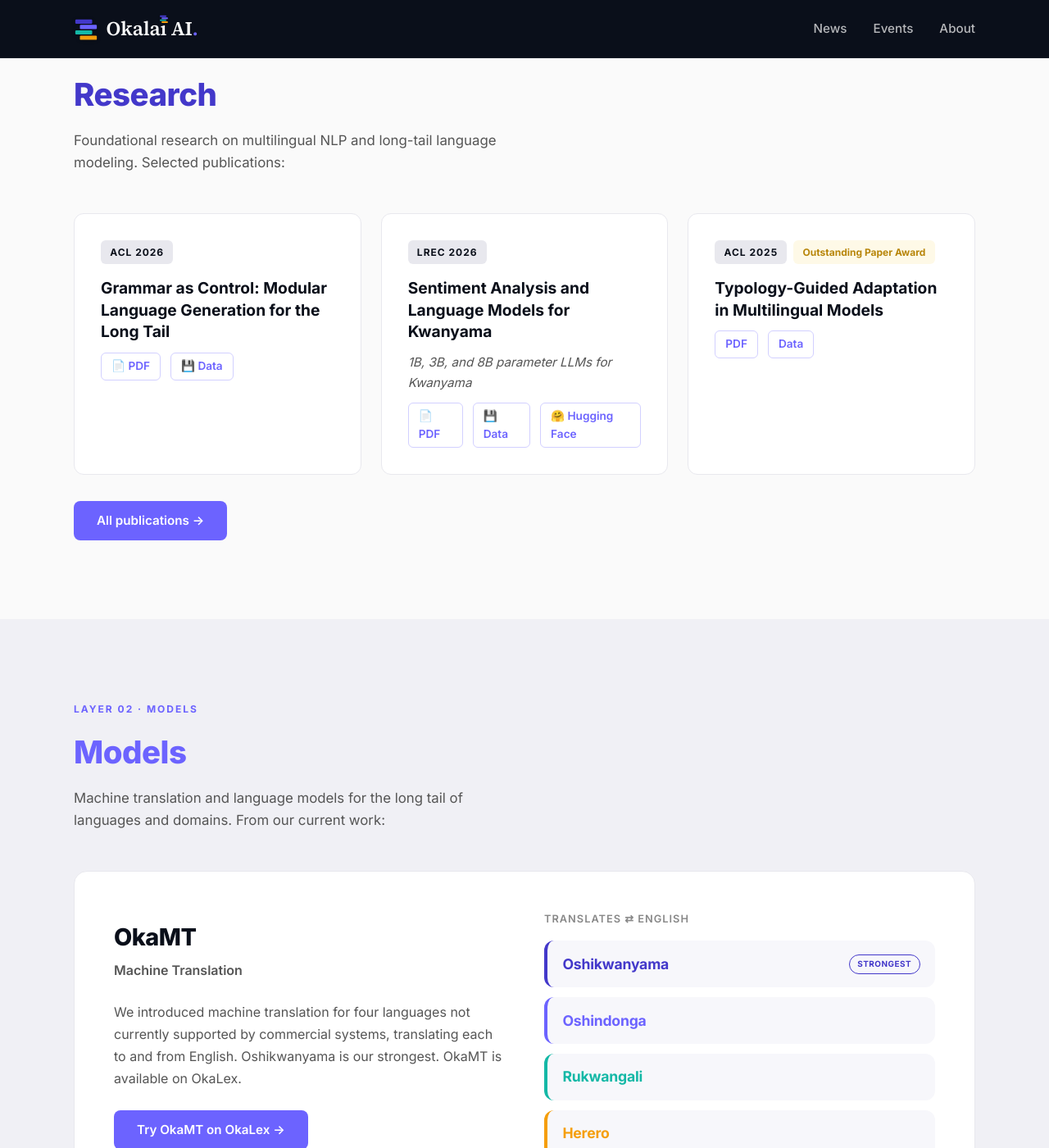
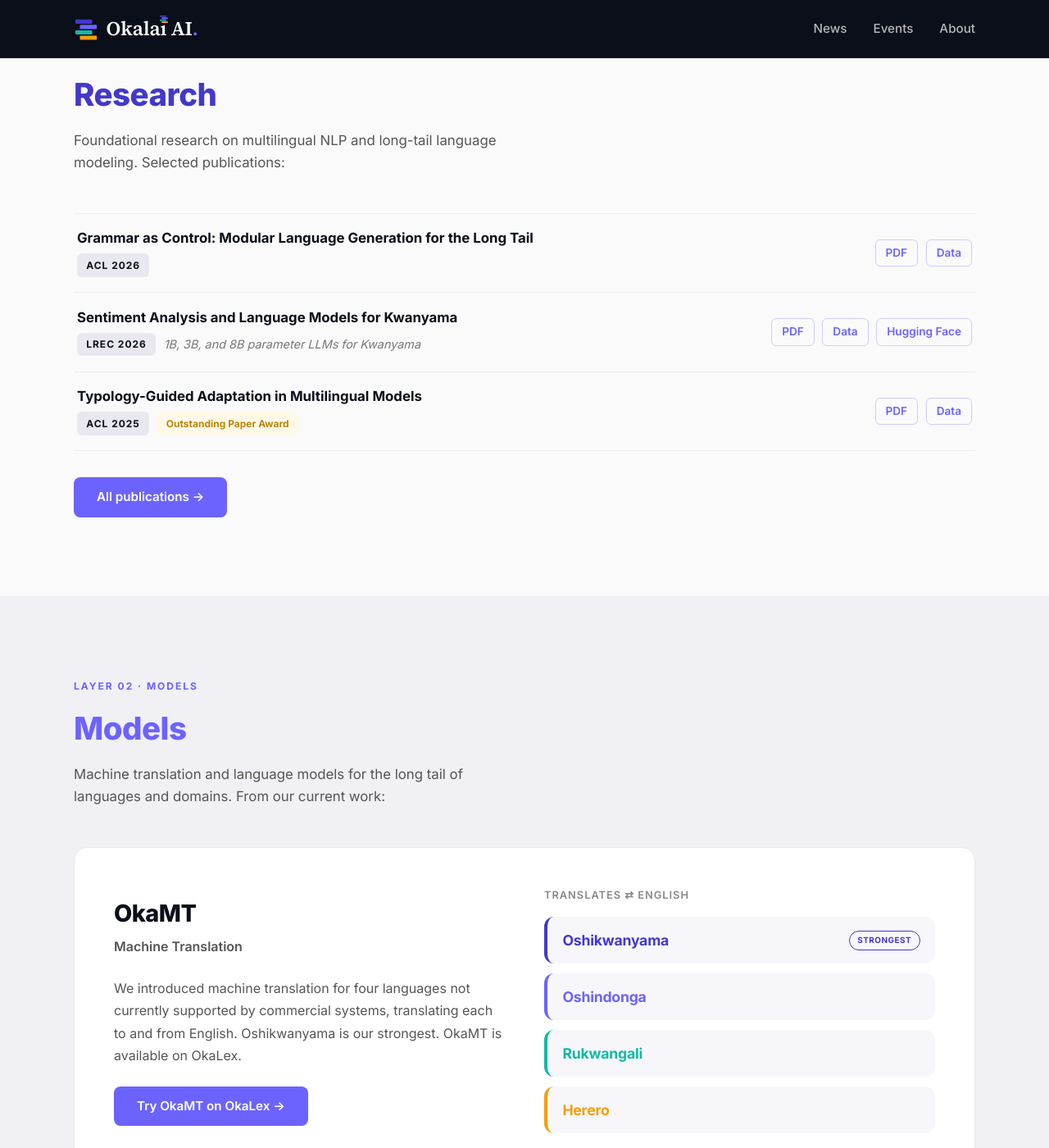
Before and after one commit to okalai-ai/okalai-site, a Jekyll site: the page built from index.md, in a window 1280 px wide and 1400 px high, scrolled down 963 px. Shown: the whole window at 82% size. Built offline with Jekyll 4.4.1, drawn with Linux system fonts in a browser that asks for light colours; some of the changed text lies outside the part shown.

```diff
--- a/assets/css/style.css
+++ b/assets/css/style.css
@@ -399,30 +399,34 @@ a {
 }
 
 /* === Paper Cards === */
-.papers {
-  display: grid;
-  grid-template-columns: repeat(auto-fit, minmax(320px, 1fr));
-  gap: 1.5rem;
+.paper-list {
+  border-top: 1px solid #ececf2;
 }
 
-.paper-card {
-  background: white;
-  border-radius: 12px;
-  padding: 2rem;
-  border: 1px solid #e8e8ee;
-  transition: transform 0.2s, box-shadow 0.2s;
+.paper-row {
+  display: flex;
+  align-items: center;
+  justify-content: space-between;
+  gap: 1.5rem 2rem;
+  padding: 1.15rem 0.25rem;
+  border-bottom: 1px solid #ececf2;
+  transition: background 0.15s;
 }
 
-.paper-card:hover {
-  transform: translateY(-3px);
-  box-shadow: 0 12px 40px rgba(0, 0, 0, 0.08);
+.paper-row:hover {
+  background: #fafafd;
 }
 
-.paper-venue {
+.paper-main {
+  flex: 1;
+  min-width: 0;
+}
+
+.paper-meta {
   display: flex;
   align-items: center;
-  gap: 0.5rem;
-  margin-bottom: 1rem;
+  gap: 0.6rem;
+  margin-top: 0.4rem;
   flex-wrap: wrap;
 }
 
@@ -448,19 +452,28 @@ a {
   border-radius: 6px;
 }
 
-.paper-card h3 {
-  font-size: 1.2rem;
+.paper-title {
+  font-size: 1.05rem;
   font-weight: 700;
   line-height: 1.4;
-  margin-bottom: 0.75rem;
+  margin: 0;
   color: #0a0f1a;
 }
 
+.paper-title a {
+  color: inherit;
+  transition: color 0.15s;
+}
+
+.paper-title a:hover {
+  color: #6c63ff;
+}
+
 .paper-detail {
-  font-size: 0.95rem;
-  color: #555;
-  margin-bottom: 0.75rem;
-  line-height: 1.6;
+  font-size: 0.9rem;
+  color: #777;
+  font-style: italic;
+  line-height: 1.5;
 }
 
 .paper-impact {
@@ -483,7 +496,8 @@ a {
 
 .paper-links {
   display: flex;
-  gap: 0.75rem;
+  gap: 0.6rem;
+  flex-shrink: 0;
 }
 
 .paper-link {
@@ -1059,8 +1073,10 @@ a {
     flex-direction: column;
   }
 
-  .papers {
-    grid-template-columns: 1fr;
+  .paper-row {
+    flex-direction: column;
+    align-items: flex-start;
+    gap: 0.85rem;
   }
 }
 
--- a/index.md
+++ b/index.md
@@ -113,33 +113,35 @@ title: Home
       <p class="section-desc">Foundational research on multilingual NLP and long-tail language modeling. Selected publications:</p>
     </div>
 
-    <div class="papers">
-      <div class="paper-card" data-sr>
-        <div class="paper-venue"><span class="venue-tag">ACL 2026</span></div>
-        <h3>Grammar as Control: Modular Language Generation for the Long Tail</h3>
+    <div class="paper-list">
+      <div class="paper-row" data-sr>
+        <div class="paper-main">
+          <h3 class="paper-title"><a href="https://ndapa.us/assets/docs/papers/2026-acl-mtig.pdf" target="_blank" rel="noopener">Grammar as Control: Modular Language Generation for the Long Tail</a></h3>
+          <div class="paper-meta"><span class="venue-tag">ACL 2026</span></div>
+        </div>
         <div class="paper-links">
-          <a href="https://ndapa.us/assets/docs/papers/2026-acl-mtig.pdf" class="paper-link" target="_blank" rel="noopener">📄 PDF</a>
-          <a href="https://github.com/okalai-ai/mtig" class="paper-link" target="_blank" rel="noopener">💾 Data</a>
+          <a href="https://ndapa.us/assets/docs/papers/2026-acl-mtig.pdf" class="paper-link" target="_blank" rel="noopener">PDF</a>
+          <a href="https://github.com/okalai-ai/mtig" class="paper-link" target="_blank" rel="noopener">Data</a>
         </div>
       </div>
 
-      <div class="paper-card" data-sr>
-        <div class="paper-venue"><span class="venue-tag">LREC 2026</span></div>
-        <h3>Sentiment Analysis and Language Models for <a href="https://okalex.org/" target="_blank" rel="noopener">Kwanyama</a></h3>
-        <p class="paper-detail"><em>1B, 3B, and 8B parameter LLMs for <a href="https://okalex.org/" target="_blank" rel="noopener">Kwanyama</a></em></p>
+      <div class="paper-row" data-sr>
+        <div class="paper-main">
+          <h3 class="paper-title"><a href="https://ndapa.us/assets/docs/papers/2026-lrec-oka.pdf" target="_blank" rel="noopener">Sentiment Analysis and Language Models for Kwanyama</a></h3>
+          <div class="paper-meta"><span class="venue-tag">LREC 2026</span><span class="paper-detail">1B, 3B, and 8B parameter LLMs for Kwanyama</span></div>
+        </div>
         <div class="paper-links">
-          <a href="https://ndapa.us/assets/docs/papers/2026-lrec-oka.pdf" class="paper-link" target="_blank" rel="noopener">📄 PDF</a>
-          <a href="https://github.com/okalai-ai/okaResource" class="paper-link" target="_blank" rel="noopener">💾 Data</a>
-          <a href="https://huggingface.co/okalai-ai" class="paper-link" target="_blank" rel="noopener">🤗 Hugging Face</a>
+          <a href="https://ndapa.us/assets/docs/papers/2026-lrec-oka.pdf" class="paper-link" target="_blank" rel="noopener">PDF</a>
+          <a href="https://github.com/okalai-ai/okaResource" class="paper-link" target="_blank" rel="noopener">Data</a>
+          <a href="https://huggingface.co/okalai-ai" class="paper-link" target="_blank" rel="noopener">Hugging Face</a>
         </div>
       </div>
 
-      <div class="paper-card" data-sr>
-        <div class="paper-venue">
-          <span class="venue-tag">ACL 2025</span>
-          <span class="award-tag">Outstanding Paper Award</span>
+      <div class="paper-row" data-sr>
+        <div class="paper-main">
+          <h3 class="paper-title"><a href="https://ndapa.us/assets/docs/papers/2025-moi-acl.pdf" target="_blank" rel="noopener">Typology-Guided Adaptation in Multilingual Models</a></h3>
+          <div class="paper-meta"><span class="venue-tag">ACL 2025</span><span class="award-tag">Outstanding Paper Award</span></div>
         </div>
-        <h3>Typology-Guided Adaptation in Multilingual Models</h3>
         <div class="paper-links">
           <a href="https://ndapa.us/assets/docs/papers/2025-moi-acl.pdf" class="paper-link">PDF</a>
           <a href="https://github.com/okalai-ai/moimoe" class="paper-link">Data</a>
```
Also changed, not shown: other parts of index.md (+1 -1 lines), research.md (+24 -12 lines).
